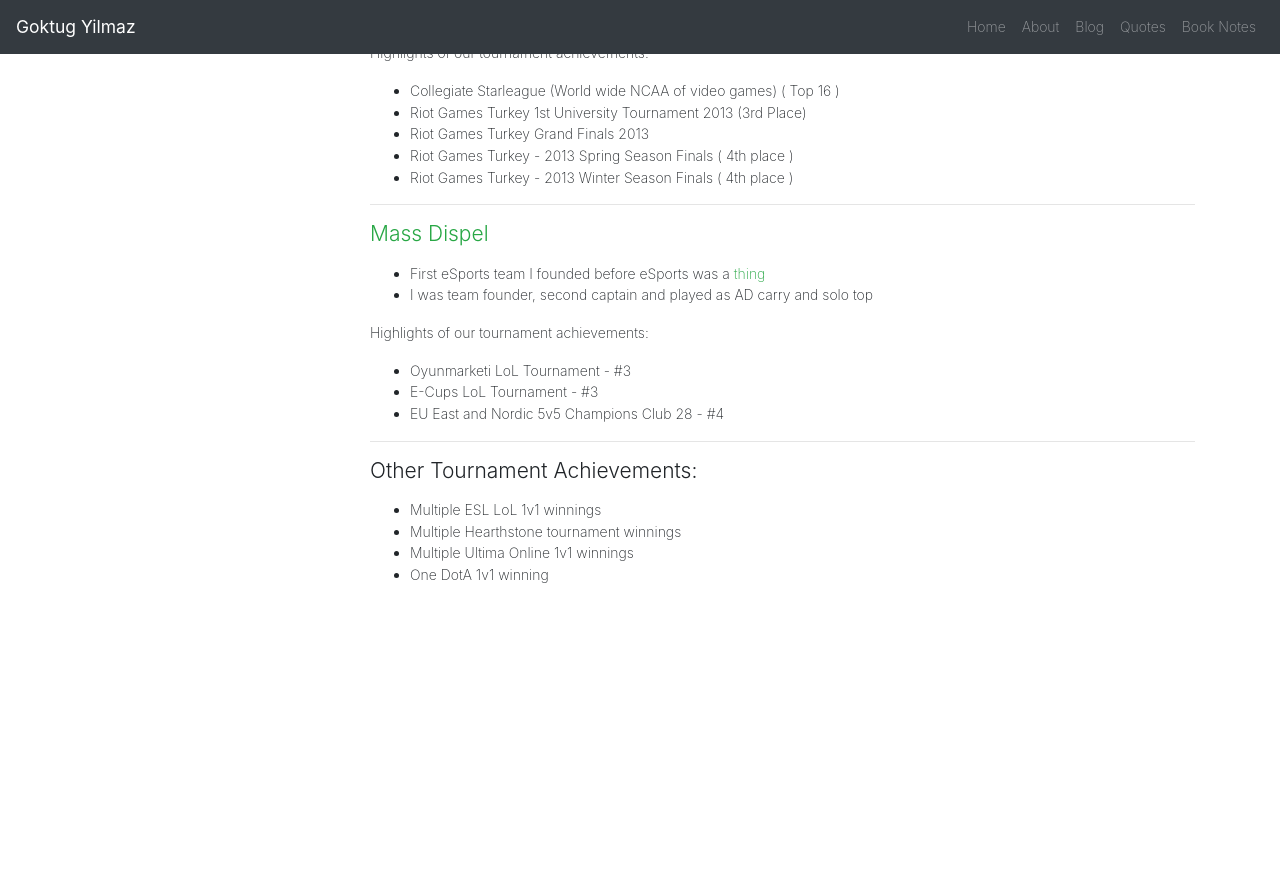
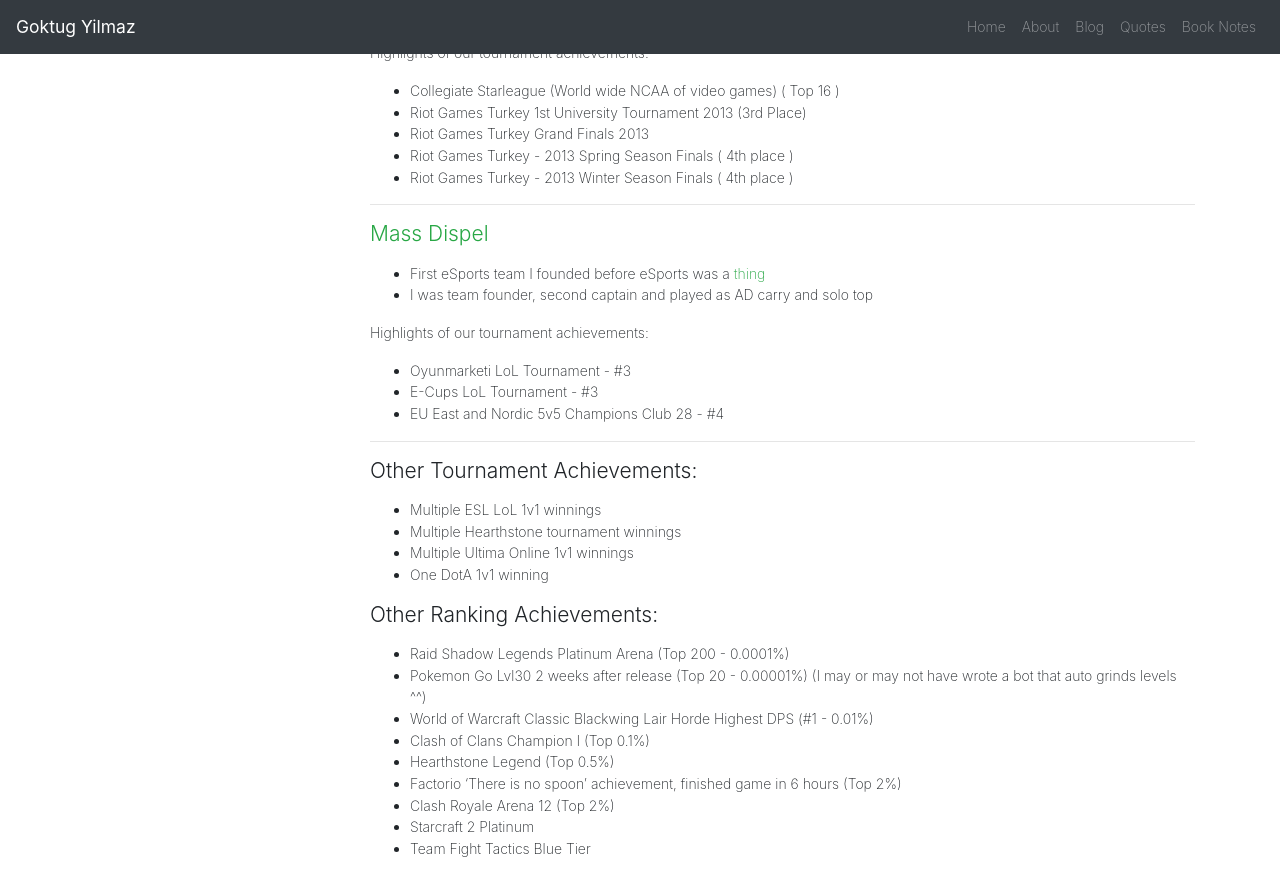
Before and after one commit to Esqarrouth/goktugyil.github.io, a Jekyll site: the page built from _pages/games.md, in a window 1280 px wide and 900 px high, scrolled down 1673 px. Shown: the top 896 px of the window. Built offline with Jekyll 4.4.1, drawn with Linux system fonts in a browser that asks for light colours; our own code applies the rules of GitHub Pages for plain Markdown files; before the commit the page ends 2299 px from its top, so only the background shows below that.

Commit message:
Update games.md

```diff
--- a/_pages/games.md
+++ b/_pages/games.md
@@ -103,3 +103,14 @@ Highlights of our tournament achievements:
 - Multiple Hearthstone tournament winnings
 - Multiple Ultima Online 1v1 winnings
 - One DotA 1v1 winning
+
+#### Other Ranking Achievements:
+- Raid Shadow Legends Platinum Arena (Top 200 - 0.0001%)
+- Pokemon Go Lvl30 2 weeks after release (Top 20 - 0.00001%) (I may or may not have wrote a bot that auto grinds levels ^^)
+- World of Warcraft Classic Blackwing Lair Horde Highest DPS (#1 - 0.01%)
+- Clash of Clans Champion I (Top 0.1%)
+- Hearthstone Legend (Top 0.5%)
+- Factorio 'There is no spoon' achievement, finished game in 6 hours (Top 2%)
+- Clash Royale Arena 12 (Top 2%)
+- Starcraft 2 Platinum
+- Team Fight Tactics Blue Tier
```
